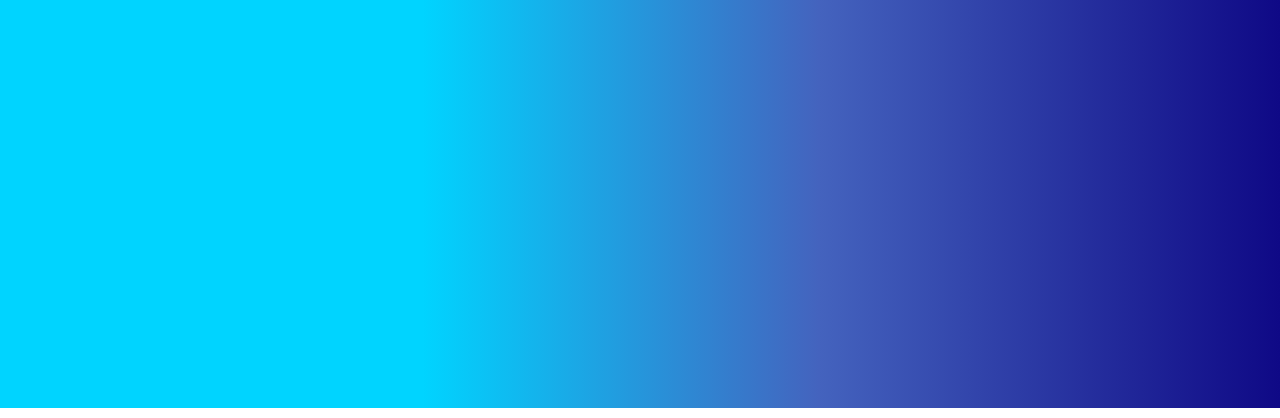
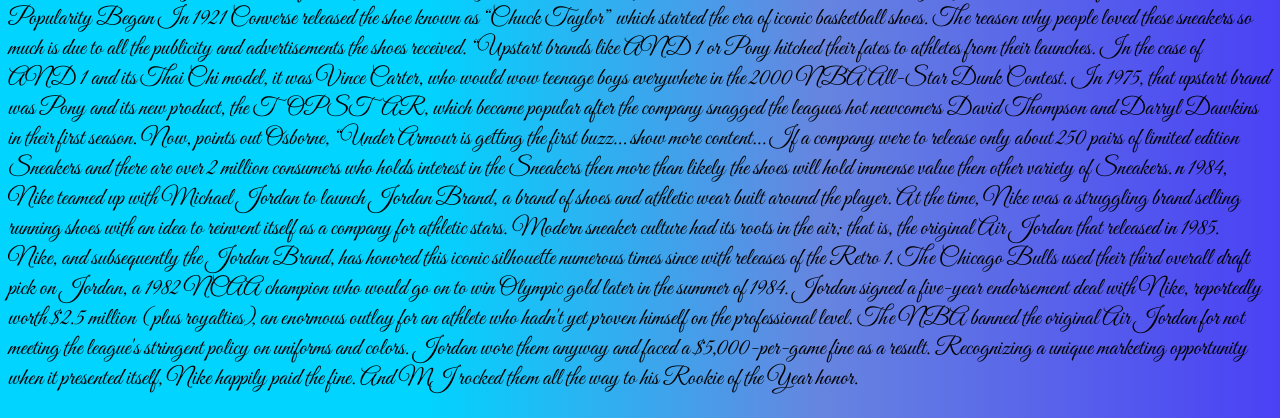
Before and after one commit to J9hhhhhh/personalproject, a plain HTML site: page shoes.html in a window 1280 px wide. Shown: the part 392-810 px from the top of the page. Drawn offline with Linux system fonts and the light colour scheme; a web font is replaced by a local one.

Commit message:
inital commit

```diff
--- a/main.css
+++ b/main.css
@@ -5,19 +5,22 @@
   background: linear-gradient(
     90deg,
     rgba(0, 212, 255, 1) 33%,
-    rgb(68, 99, 190) 64%,
-    rgb(15, 9, 134) 100%
+    rgb(102, 133, 224) 64%,
+    rgb(74, 65, 245) 100%
   );
   font-family: "Great Vibes";
   color: black;
-  font-size: xx-large;
-  text-decoration: none;
+  font-size:x-large;
+  text-decoration:none;
+  width: 11;
+  font-style: initial;
+
 }
 
 .cat {
   height: 200px;
   width: 300px;
-  background-color: white;
+  background-color: rgb(198, 15, 15);
   border: black 3px dashed;
 }
 
--- a/shoes.html
+++ b/shoes.html
@@ -29,17 +29,48 @@
 
     <div>
       <p>shoes</p>
-      <p> this page is going to have different shoe </p>
-
-
-
-
-
-
-
-
-
-
+      <p>this page is  just basae on a paragrah about shoes</p>
+      <p>
+        Sneakers Although everyone owns a pair of sneakers, not many people know
+        what their shoes are worth. Many dont even know if their sneakers are
+        authentic or unauthorized. There are a wide variety of sneakers which
+        holds very different colors and styles, the designs have led to
+        popularity in sneakers. The sneaker business has experienced a dramatic
+        increase over the last decade due to the rarity and demands of iconic
+        sport shoe. Although most shoes are mass produced the sneaker business
+        still holds high expectations in the near future. How Popularity Began
+        In 1921 Converse released the shoe known as “Chuck Taylor” which started
+        the era of iconic basketball shoes. The reason why people loved these
+        sneakers so much is due to all the publicity and advertisements the
+        shoes received. “Upstart brands like AND 1 or Pony hitched their fates
+        to athletes from their launches. In the case of AND 1 and its Thai Chi
+        model, it was Vince Carter, who would wow teenage boys everywhere in the
+        2000 NBA All-Star Dunk Contest. In 1975, that upstart brand was Pony and
+        its new product, the TOPSTAR, which became popular after the company
+        snagged the leagues hot newcomers David Thompson and Darryl Dawkins in
+        their first season. Now, points out Osborne, “Under Armour is getting
+        the first buzz… show more content… If a company were to release only
+        about 250 pairs of limited edition Sneakers and there are over 2 million
+        consumers who holds interest in the Sneakers then more than likely the
+        shoes will hold immense value then other variety of Sneakers.n 1984,
+        Nike teamed up with Michael Jordan to launch Jordan Brand, a brand of
+        shoes and athletic wear built around the player. At the time, Nike was a
+        struggling brand selling running shoes with an idea to reinvent itself
+        as a company for athletic stars. Modern sneaker culture had its roots in
+        the air; that is, the original Air Jordan that released in 1985. Nike,
+        and subsequently the Jordan Brand, has honored this iconic silhouette
+        numerous times since with releases of the Retro 1. The Chicago Bulls
+        used their third overall draft pick on Jordan, a 1982 NCAA champion who
+        would go on to win Olympic gold later in the summer of 1984. Jordan
+        signed a five-year endorsement deal with Nike, reportedly worth $2.5
+        million (plus royalties), an enormous outlay for an athlete who hadn't
+        yet proven himself on the professional level. The NBA banned the
+        original Air Jordan for not meeting the league's stringent policy on
+        uniforms and colors. Jordan wore them anyway and faced a $5,000-per-game
+        fine as a result. Recognizing a unique marketing opportunity when it
+        presented itself, Nike happily paid the fine. And MJ rocked them all the
+        way to his Rookie of the Year honor.
+      </p>
     </div>
   </body>
 </html>
```
Also changed, not shown: instruments.html (+2 -6 lines), sport.html (+20 -0 lines).
